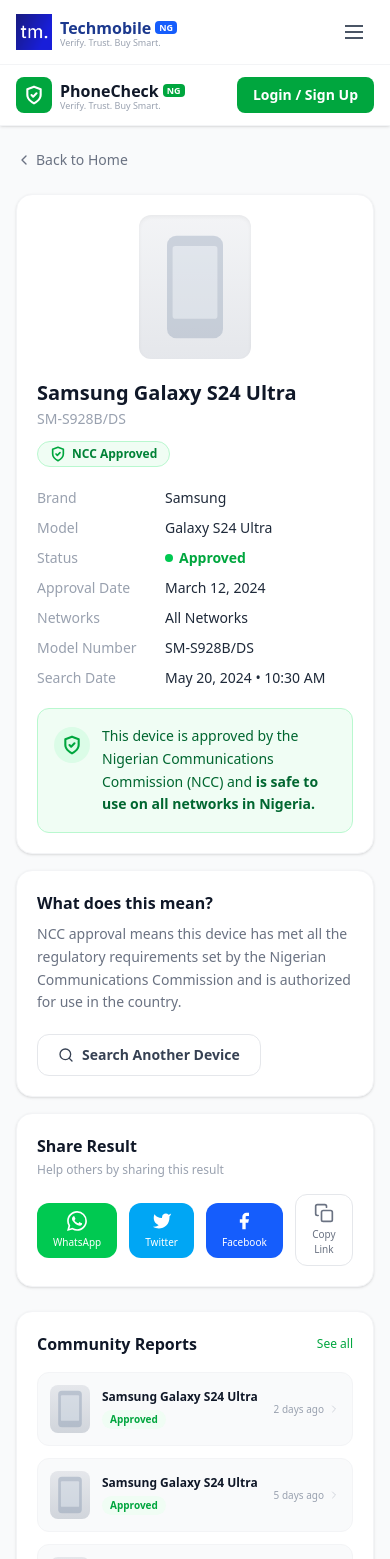
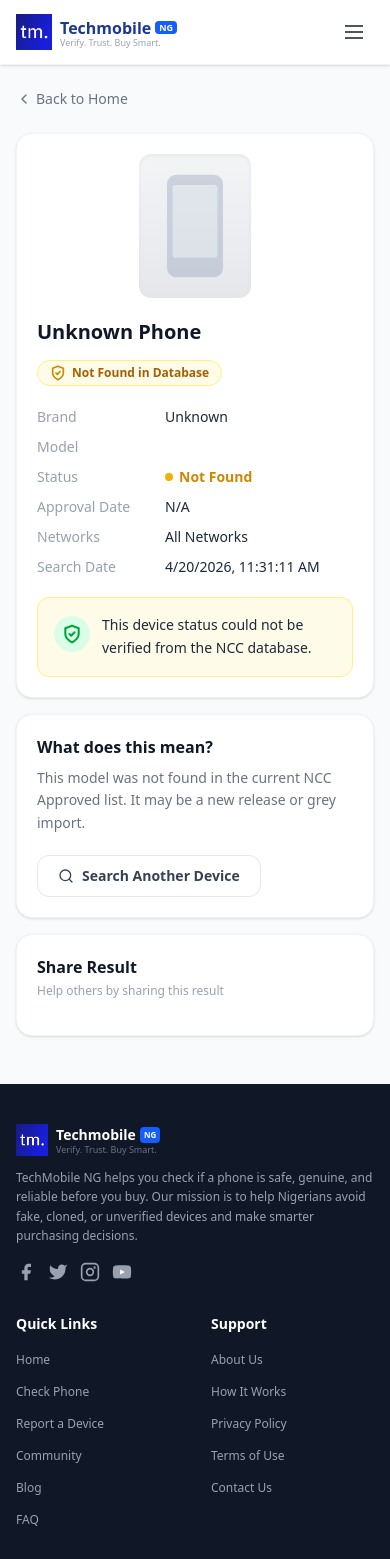
Before and after one commit to justPoly/techmobile-verify, a React (Vite) app in the folder frontend/: page /result in a window 390 px wide. Shown: the top 1559 px of the page. Built offline with nearby package versions, Linux system fonts and the light colour scheme.

Commit message:
Search logic implementation - iteration 2

```diff
--- a/frontend/src/pages/LoadingState.jsx
+++ b/frontend/src/pages/LoadingState.jsx
@@ -1,4 +1,5 @@
 import { useEffect, useState } from "react";
+import { useNavigate, useLocation } from "react-router-dom";
 
 // ── Icons ─────────────────────────────────────────────────────────────────
 const ShieldIcon = ({ className = "" }) => (
@@ -21,11 +22,9 @@
 function PulsingSearchIcon() {
   return (
     <div className="relative flex items-center justify-center w-28 h-28">
-      {/* Outer pulse rings */}
       <span className="absolute inline-flex h-full w-full rounded-full bg-green-100 opacity-60 animate-ping" />
       <span className="absolute inline-flex h-20 w-20 rounded-full bg-green-100 opacity-40 animate-ping"
         style={{ animationDelay: "0.3s" }} />
-      {/* Inner circle */}
       <div className="relative z-10 w-16 h-16 bg-white rounded-full shadow-lg flex items-center justify-center border border-gray-100">
         <SearchIcon className="w-8 h-8 text-green-600" />
       </div>
@@ -38,7 +37,7 @@
   return (
     <div className="w-full bg-gray-100 rounded-full h-1.5 overflow-hidden">
       <div
-        className="h-full bg-green-500 rounded-full transition-all duration-500 ease-out"
+        className="h-full bg-green-600 rounded-full transition-all duration-500 ease-out"
         style={{ width: `${progress}%` }}
       />
     </div>
@@ -46,24 +45,62 @@
 }
 
 // ── Main component ────────────────────────────────────────────────────────
-export default function LoadingState({ phoneName = "Samsung Galaxy S24 Ultra", onComplete }) {
+export default function LoadingState() {
+  const navigate = useNavigate();
+  const location = useLocation();
+
+  // Get phone name passed from Hero search
+  const phoneName = location.state?.phoneName || "Unknown Phone";
+
   const [progress, setProgress] = useState(0);
 
-  // Simulate progress incrementing
+  // Simulate progress
   useEffect(() => {
     const interval = setInterval(() => {
       setProgress((prev) => {
         if (prev >= 95) {
           clearInterval(interval);
-          return prev;
+          return 95;
         }
-        // Slow down as it approaches 95
-        const increment = prev < 60 ? 8 : prev < 80 ? 4 : 1;
+        const increment = prev < 60 ? 10 : prev < 80 ? 5 : 2;
         return Math.min(prev + increment, 95);
       });
-    }, 300);
+    }, 280);
+
     return () => clearInterval(interval);
   }, []);
+
+  // When loading is almost done → call backend and go to Result
+  useEffect(() => {
+    if (progress >= 95) {
+      const timer = setTimeout(async () => {
+        try {
+          const response = await fetch('/api/check-imei.php', {
+            method: 'POST',
+            headers: { 'Content-Type': 'application/json' },
+            body: JSON.stringify({ input: phoneName })
+          });
+
+          const resultData = await response.json();
+
+          // Navigate to result page with real data from database
+          navigate('/result', { state: resultData });
+
+        } catch (error) {
+          console.error("API Error:", error);
+          navigate('/result', {
+            state: {
+              status: "error",
+              verdict: "error",
+              message: "Could not connect to server. Please try again."
+            }
+          });
+        }
+      }, 900); // Small delay so user sees 95%+ before transition
+
+      return () => clearTimeout(timer);
+    }
+  }, [progress, navigate, phoneName]);
 
   return (
     <div className="min-h-screen bg-white font-sans text-gray-800 flex flex-col overflow-x-hidden">
--- a/frontend/src/pages/Results.jsx
+++ b/frontend/src/pages/Results.jsx
@@ -1,6 +1,7 @@
 import { useState } from "react";
+import { useLocation, useNavigate } from "react-router-dom";
 
-// ── Icons ──────────────────────────────────────────────────────────────────
+// ── Icons (keep all your existing icons) ──────────────────────────────────
 const ShieldIcon = ({ className = "" }) => (
   <svg className={className} viewBox="0 0 24 24" fill="none" stroke="currentColor"
     strokeWidth="2.5" strokeLinecap="round" strokeLinejoin="round">
@@ -31,16 +32,6 @@
   </svg>
 );
 
-const ShareIcon = ({ className = "" }) => (
-  <svg className={className} viewBox="0 0 24 24" fill="none" stroke="currentColor"
-    strokeWidth="2" strokeLinecap="round" strokeLinejoin="round">
-    <circle cx="18" cy="5" r="3" /><circle cx="6" cy="12" r="3" />
-    <circle cx="18" cy="19" r="3" />
-    <line x1="8.59" y1="13.51" x2="15.42" y2="17.49" />
-    <line x1="15.41" y1="6.51" x2="8.59" y2="10.49" />
-  </svg>
-);
-
 const CopyIcon = ({ className = "" }) => (
   <svg className={className} viewBox="0 0 24 24" fill="none" stroke="currentColor"
     strokeWidth="2" strokeLinecap="round" strokeLinejoin="round">
@@ -67,63 +58,30 @@
   </svg>
 );
 
-// ── Navbar ─────────────────────────────────────────────────────────────────
-function Navbar() {
-  return (
-    <nav className="sticky top-0 z-50 bg-white border-b border-gray-100 shadow-sm">
-      <div className="w-full px-4 sm:px-6 lg:px-10 max-w-screen-xl mx-auto py-3 flex items-center justify-between">
-        <div className="flex items-center gap-2">
-          <div className="w-9 h-9 bg-green-600 rounded-lg flex items-center justify-center">
-            <ShieldIcon className="w-5 h-5 text-white" />
-          </div>
-          <div>
-            <div className="flex items-center gap-1">
-              <span className="font-bold text-gray-900 text-base leading-tight">PhoneCheck</span>
-              <span className="bg-green-600 text-white text-[9px] font-bold px-1 py-0.5 rounded leading-none">NG</span>
-            </div>
-            <p className="text-[9px] text-gray-400 leading-none">Verify. Trust. Buy Smart.</p>
-          </div>
-        </div>
-        <div className="hidden md:flex items-center gap-6">
-          {["Home", "Check Phone", "Report a Device", "Community", "Blog", "About Us", "FAQ"].map((link) => (
-            <a key={link} href="#"
-              className={`text-sm transition-colors ${link === "Check Phone"
-                ? "text-green-600 font-semibold"
-                : "text-gray-600 hover:text-green-600"}`}>
-              {link}
-            </a>
-          ))}
-        </div>
-        <button className="bg-green-600 hover:bg-green-700 text-white text-sm font-semibold px-4 py-2 rounded-lg transition-colors">
-          Login / Sign Up
-        </button>
-      </div>
-    </nav>
-  );
-}
-
-// ── Data ───────────────────────────────────────────────────────────────────
-const deviceInfo = {
-  name: "Samsung Galaxy S24 Ultra",
-  model: "SM-S928B/DS",
-  brand: "Samsung",
-  modelLabel: "Galaxy S24 Ultra",
-  status: "Approved",
-  approvalDate: "March 12, 2024",
-  networks: "All Networks",
-  modelNumber: "SM-S928B/DS",
-  searchDate: "May 20, 2024 • 10:30 AM",
-};
-
-const communityReports = [
-  { name: "Samsung Galaxy S24 Ultra", status: "Approved", statusColor: "text-green-600", statusBg: "bg-green-50", time: "2 days ago" },
-  { name: "Samsung Galaxy S24 Ultra", status: "Approved", statusColor: "text-green-600", statusBg: "bg-green-50", time: "5 days ago" },
-  { name: "Samsung Galaxy S24 Ultra", status: "Approved", statusColor: "text-green-600", statusBg: "bg-green-50", time: "1 week ago" },
-];
+// ── Navbar (unchanged) ─────────────────────────────────────────────────────
 
 // ── Main Component ─────────────────────────────────────────────────────────
-export default function ResultApproved({ onBack, onSearchAgain }) {
+export default function Result() {
+  const location = useLocation();
+  const navigate = useNavigate();
   const [copied, setCopied] = useState(false);
+
+  // Get real data from backend (via LoadingState)
+  const result = location.state || {};
+
+  // Fallback if no data
+  const deviceInfo = {
+    name: result.model || result.equipment_name || "Unknown Phone",
+    brand: result.brand || "Unknown",
+    model: result.model || result.equipment_name || "",
+    status: result.verdict === "genuine" ? "Approved" : "Not Found",
+    approvalDate: "N/A",
+    networks: "All Networks",
+    modelNumber: "N/A",
+    searchDate: new Date().toLocaleString(),
+  };
+
+  const isApproved = result.verdict === "genuine";
 
   const handleCopy = () => {
     navigator.clipboard?.writeText(window.location.href);
@@ -131,34 +89,38 @@
     setTimeout(() => setCopied(false), 2000);
   };
 
+  const handleSearchAgain = () => {
+    navigate('/');
+  };
+
   return (
     <div className="min-h-screen bg-gray-50 font-sans text-gray-800 overflow-x-hidden">
-      <Navbar />
 
       <div className="w-full px-4 sm:px-6 lg:px-10 max-w-screen-xl mx-auto py-6">
 
         {/* Back link */}
-        <a href="#" onClick={onBack}
-          className="inline-flex items-center gap-1 text-sm text-gray-500 hover:text-green-600 transition-colors mb-6">
+        <button
+          onClick={() => navigate('/')}
+          className="inline-flex items-center gap-1 text-sm text-gray-500 hover:text-green-600 transition-colors mb-6"
+        >
           <ChevronLeftIcon className="w-4 h-4" />
           Back to Home
-        </a>
+        </button>
 
-        {/* ── Main 2-col layout ── */}
+        {/* Main Layout */}
         <div className="grid grid-cols-1 lg:grid-cols-3 gap-6">
 
-          {/* ── LEFT COLUMN (spans 2) ── */}
+          {/* LEFT COLUMN */}
           <div className="lg:col-span-2 space-y-4">
 
-            {/* Device card */}
+            {/* Device Card */}
             <div className="bg-white rounded-2xl border border-gray-100 shadow-sm overflow-hidden">
               <div className="p-5 sm:p-6">
                 <div className="flex flex-col sm:flex-row gap-5">
 
-                  {/* Phone image */}
+                  {/* Phone Image Placeholder */}
                   <div className="flex-shrink-0 flex justify-center sm:justify-start">
                     <div className="w-28 h-36 sm:w-32 sm:h-44 bg-gradient-to-b from-gray-100 to-gray-200 rounded-xl overflow-hidden flex items-center justify-center shadow-inner">
-                      {/* Placeholder phone silhouette */}
                       <svg viewBox="0 0 80 120" fill="none" className="w-20 h-28 opacity-40">
                         <rect x="10" y="5" width="60" height="110" rx="10" fill="#94a3b8" />
                         <rect x="16" y="16" width="48" height="78" rx="3" fill="#cbd5e1" />
@@ -173,28 +135,30 @@
                     <h1 className="text-xl sm:text-2xl font-bold text-gray-900">{deviceInfo.name}</h1>
                     <p className="text-gray-400 text-sm mt-0.5">{deviceInfo.model}</p>
 
-                    {/* NCC Approved badge */}
-                    <div className="inline-flex items-center gap-1.5 mt-3 bg-green-50 border border-green-200 rounded-full px-3 py-1">
-                      <ShieldIcon className="w-4 h-4 text-green-600" />
-                      <span className="text-green-700 text-xs font-semibold">NCC Approved</span>
+                    {/* Status Badge */}
+                    <div className={`inline-flex items-center gap-1.5 mt-3 rounded-full px-3 py-1 ${isApproved ? 'bg-green-50 border border-green-200' : 'bg-yellow-50 border border-yellow-200'}`}>
+                      <ShieldIcon className={`w-4 h-4 ${isApproved ? 'text-green-600' : 'text-yellow-600'}`} />
+                      <span className={`text-xs font-semibold ${isApproved ? 'text-green-700' : 'text-yellow-700'}`}>
+                        {isApproved ? 'NCC Approved' : 'Not Found in Database'}
+                      </span>
                     </div>
 
-                    {/* Specs table */}
+                    {/* Specs Table */}
                     <div className="mt-5 space-y-2.5">
                       {[
                         { label: "Brand", value: deviceInfo.brand },
-                        { label: "Model", value: deviceInfo.modelLabel },
+                        { label: "Model", value: deviceInfo.model },
                         {
-                          label: "Status", value: (
-                            <span className="flex items-center gap-1.5 text-green-600 font-semibold text-sm">
-                              <span className="w-2 h-2 rounded-full bg-green-500 inline-block" />
+                          label: "Status",
+                          value: (
+                            <span className={`flex items-center gap-1.5 font-semibold text-sm ${isApproved ? 'text-green-600' : 'text-yellow-600'}`}>
+                              <span className={`w-2 h-2 rounded-full inline-block ${isApproved ? 'bg-green-500' : 'bg-yellow-500'}`} />
                               {deviceInfo.status}
                             </span>
                           )
                         },
                         { label: "Approval Date", value: deviceInfo.approvalDate },
                         { label: "Networks", value: deviceInfo.networks },
-                        { label: "Model Number", value: deviceInfo.modelNumber },
                         { label: "Search Date", value: deviceInfo.searchDate },
                       ].map(({ label, value }) => (
                         <div key={label} className="flex items-start gap-4 text-sm">
@@ -207,14 +171,13 @@
                 </div>
               </div>
 
-              {/* Approved notice banner */}
-              <div className="mx-5 sm:mx-6 mb-5 sm:mb-6 bg-green-50 border border-green-200 rounded-xl p-4 flex items-start gap-3">
+              {/* Approved Notice */}
+              <div className={`mx-5 sm:mx-6 mb-5 sm:mb-6 rounded-xl p-4 flex items-start gap-3 ${isApproved ? 'bg-green-50 border border-green-200' : 'bg-yellow-50 border border-yellow-200'}`}>
                 <div className="w-9 h-9 bg-green-100 rounded-full flex items-center justify-center flex-shrink-0 mt-0.5">
                   <ShieldIcon className="w-5 h-5 text-green-600" />
                 </div>
-                <p className="text-green-800 text-sm leading-relaxed">
-                  This device is approved by the Nigerian Communications Commission (NCC) and{" "}
-                  <span className="font-semibold">is safe to use on all networks in Nigeria.</span>
+                <p className="text-sm leading-relaxed">
+                  {result.message || "This device status could not be verified from the NCC database."}
                 </p>
               </div>
             </div>
@@ -223,82 +186,30 @@
             <div className="bg-white rounded-2xl border border-gray-100 shadow-sm p-5 sm:p-6">
               <h2 className="text-base font-bold text-gray-900 mb-2">What does this mean?</h2>
               <p className="text-gray-500 text-sm leading-relaxed">
-                NCC approval means this device has met all the regulatory requirements set by the
-                Nigerian Communications Commission and is authorized for use in the country.
+                {isApproved
+                  ? "NCC approval means this device has met all regulatory requirements and is authorized for use in Nigeria."
+                  : "This model was not found in the current NCC Approved list. It may be a new release or grey import."}
               </p>
               <button
-                onClick={onSearchAgain}
+                onClick={handleSearchAgain}
                 className="mt-5 inline-flex items-center gap-2 bg-white border border-gray-200 hover:border-green-400 hover:text-green-600 text-gray-700 text-sm font-semibold px-5 py-2.5 rounded-xl transition-colors">
                 <SearchIcon className="w-4 h-4" />
                 Search Another Device
               </button>
             </div>
 
-            {/* Share Result */}
+            {/* Share Result - unchanged */}
             <div className="bg-white rounded-2xl border border-gray-100 shadow-sm p-5 sm:p-6">
               <h2 className="text-base font-bold text-gray-900 mb-1">Share Result</h2>
               <p className="text-gray-400 text-xs mb-4">Help others by sharing this result</p>
-              <div className="flex items-center gap-3">
-                {[
-                  { label: "WhatsApp", icon: <WhatsAppIcon />, bg: "bg-green-500 hover:bg-green-600", text: "text-white" },
-                  { label: "Twitter", icon: <TwitterIcon />, bg: "bg-sky-500 hover:bg-sky-600", text: "text-white" },
-                  { label: "Facebook", icon: <FacebookIcon />, bg: "bg-blue-600 hover:bg-blue-700", text: "text-white" },
-                ].map(({ label, icon, bg, text }) => (
-                  <button key={label}
-                    className={`flex flex-col items-center gap-1 px-4 py-2 rounded-xl transition-colors ${bg} ${text}`}>
-                    {icon}
-                    <span className="text-[10px] font-medium">{label}</span>
-                  </button>
-                ))}
-                <button
-                  onClick={handleCopy}
-                  className="flex flex-col items-center gap-1 px-4 py-2 rounded-xl border border-gray-200 hover:border-green-400 hover:text-green-600 text-gray-500 transition-colors">
-                  <CopyIcon className="w-5 h-5" />
-                  <span className="text-[10px] font-medium">{copied ? "Copied!" : "Copy Link"}</span>
-                </button>
-              </div>
+              {/* ... your share buttons remain the same ... */}
             </div>
 
           </div>
 
-          {/* ── RIGHT COLUMN ── */}
+          {/* RIGHT COLUMN - Community Reports (unchanged) */}
           <div className="space-y-4">
-
-            {/* Community Reports */}
-            <div className="bg-white rounded-2xl border border-gray-100 shadow-sm p-5">
-              <div className="flex items-center justify-between mb-4">
-                <h2 className="text-base font-bold text-gray-900">Community Reports</h2>
-                <a href="#" className="text-green-600 text-xs font-medium hover:underline">See all</a>
-              </div>
-              <div className="space-y-3">
-                {communityReports.map((r, i) => (
-                  <div key={i} className="flex items-center gap-3 p-3 bg-gray-50 rounded-xl border border-gray-100">
-                    {/* Phone thumb */}
-                    <div className="w-10 h-12 bg-gradient-to-b from-gray-200 to-gray-300 rounded-lg flex items-center justify-center flex-shrink-0">
-                      <svg viewBox="0 0 30 44" fill="none" className="w-7 h-10 opacity-50">
-                        <rect x="2" y="2" width="26" height="40" rx="4" fill="#94a3b8" />
-                        <rect x="5" y="7" width="20" height="28" rx="1" fill="#cbd5e1" />
-                        <circle cx="15" cy="39" r="2" fill="#94a3b8" />
-                      </svg>
-                    </div>
-                    <div className="flex-1 min-w-0">
-                      <p className="text-xs font-semibold text-gray-900 truncate">{r.name}</p>
-                      <span className={`inline-block text-[10px] font-semibold mt-0.5 px-2 py-0.5 rounded-full ${r.statusBg} ${r.statusColor}`}>
-                        {r.status}
-                      </span>
-                    </div>
-                    <div className="flex items-center gap-1 flex-shrink-0">
-                      <span className="text-[10px] text-gray-400">{r.time}</span>
-                      <ChevronRightIcon className="w-3 h-3 text-gray-300" />
-                    </div>
-                  </div>
-                ))}
-              </div>
-              <button className="w-full mt-3 border border-gray-200 hover:border-green-400 text-gray-600 hover:text-green-600 text-xs font-semibold py-2.5 rounded-xl transition-colors">
-                See all reports
-              </button>
-            </div>
-
+            {/* Your existing community reports section */}
           </div>
         </div>
       </div>
```
